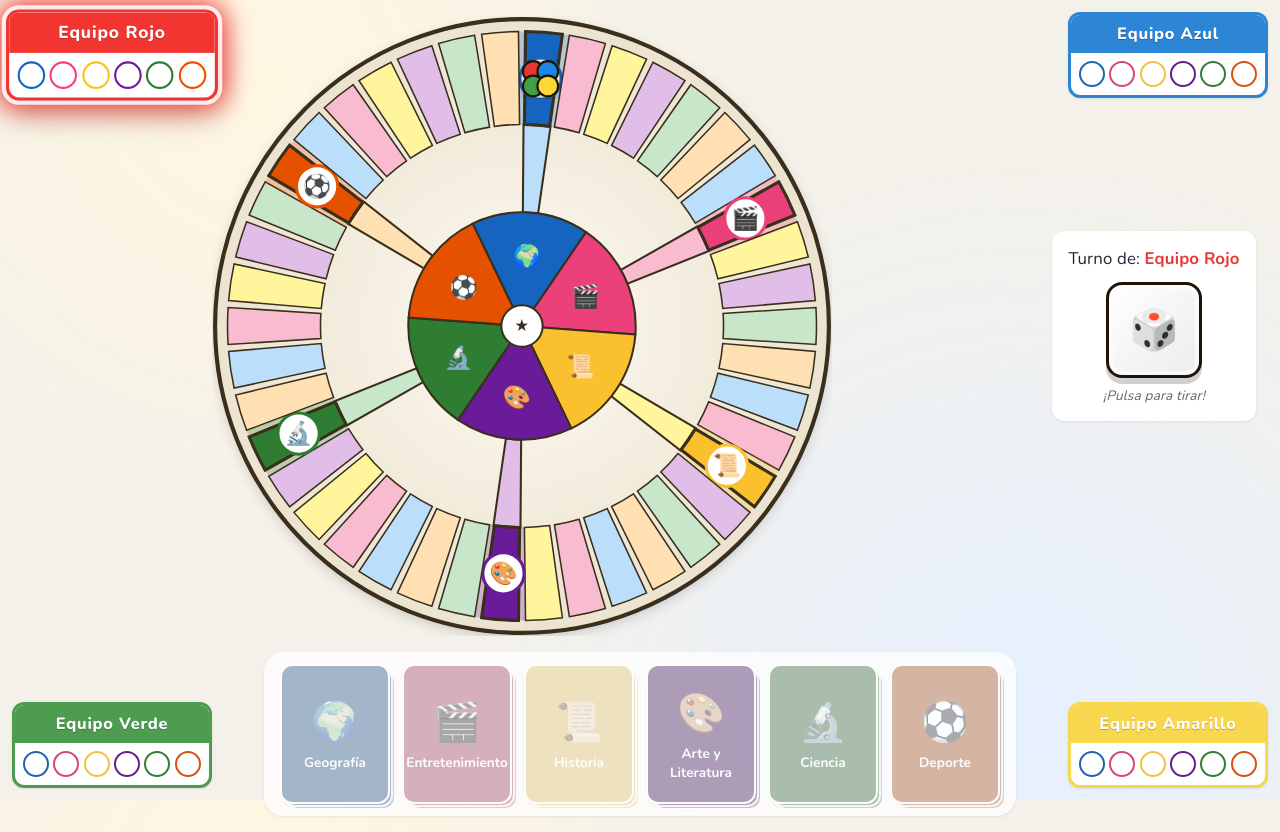
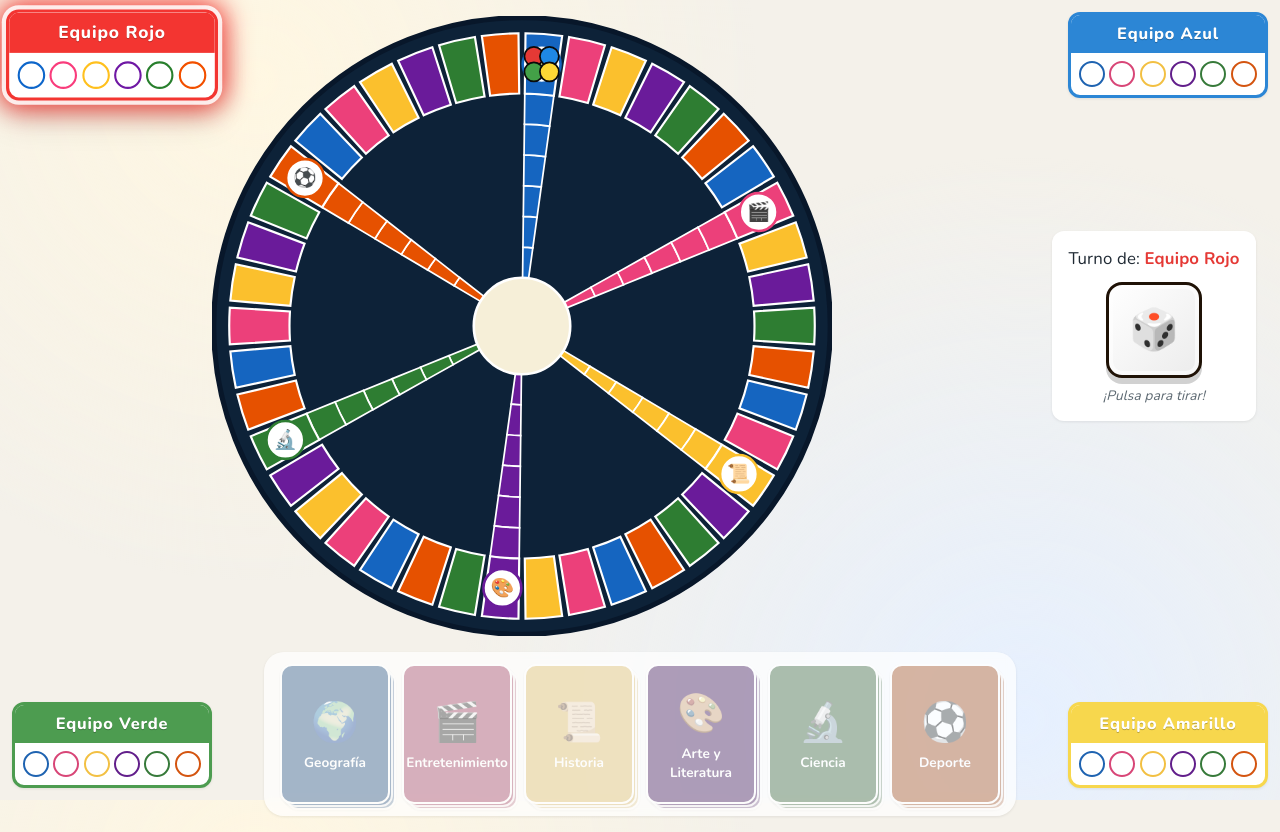
Before and after one commit to ngarderiu/Trivial, a React (Vite) app: page / in a window 1280 px wide. Both pictures are taken after a click on the button "Empezar partida". Built offline with nearby package versions, Linux system fonts and the light colour scheme.

Commit message:
fix: tablero rediseñado igual al Trivial clásico original

```diff
--- a/src/components/game/Board.jsx
+++ b/src/components/game/Board.jsx
@@ -1,93 +1,77 @@
-import { BOARD_POSITIONS, RING_LENGTH, CENTER_INDEX } from '../../constants/board.js';
+import {
+  BOARD_POSITIONS,
+  RING_LENGTH,
+  CENTER_INDEX,
+  SPOKE_CELLS
+} from '../../constants/board.js';
 import { CATEGORIES, CATEGORIES_BY_ID } from '../../constants/categories.js';
 
 // Tablero estilo Trivial Pursuit clásico:
-//   - anillo exterior con 42 casillas separadas con bordes definidos
-//   - 6 brazos radiales que conectan las sedes con el centro
-//   - centro con seis sectores ("quesitos de tarta"), uno por categoría
-//   - sedes destacadas con borde grueso y halo
+//   - fondo oscuro
+//   - anillo exterior con 42 casillas de colores (separadas por líneas claras)
+//   - 6 brazos radiales con 6 casillas cada uno, del color de la categoría
+//   - centro pequeño y neutro
 //
 // Props:
-//   - playerPositions: { [playerId]: index } (-1 = centro)
+//   - playerPositions: { [playerId]: index }   (-1 = centro)
 //   - players: [{ id, color, name }]
 //   - reachable: number[]
 //   - onCellClick: (index) => void
-export default function Board({ playerPositions = {}, players = [], reachable = [], onCellClick }) {
-  const size = 600;
+//   - renderToken: (player, idx) => ReactNode  ficha personalizada
+export default function Board({
+  playerPositions = {},
+  players = [],
+  reachable = [],
+  onCellClick,
+  renderToken
+}) {
+  const size = 720;
   const cx = size / 2;
   const cy = size / 2;
-  const ringOuter = 285;
-  const ringInner = 195;
-  const centerR = 110;
+  const ringOuter = 340;
+  const ringInner = 270;
+  const centerR = 56;
 
   const reachableSet = new Set(reachable);
   const sliceAngle = (Math.PI * 2) / RING_LENGTH;
+  const segmentLen = (ringInner - centerR) / SPOKE_CELLS;
 
-  // Path de una cuña anular entre dos ángulos
-  const wedgePath = (i, padRad = 0) => {
+  // Path de una cuña anular (a0..a1 radianes; r0..r1 radios)
+  const wedge = (a0, a1, r0, r1) => {
+    const x0o = cx + r1 * Math.cos(a0);
+    const y0o = cy + r1 * Math.sin(a0);
+    const x1o = cx + r1 * Math.cos(a1);
+    const y1o = cy + r1 * Math.sin(a1);
+    const x0i = cx + r0 * Math.cos(a0);
+    const y0i = cy + r0 * Math.sin(a0);
+    const x1i = cx + r0 * Math.cos(a1);
+    const y1i = cy + r0 * Math.sin(a1);
+    return `M ${x0o} ${y0o} A ${r1} ${r1} 0 0 1 ${x1o} ${y1o} L ${x1i} ${y1i} A ${r0} ${r0} 0 0 0 ${x0i} ${y0i} Z`;
+  };
+
+  const cellWedgePath = (i, padRad = 0) => {
     const a0 = i * sliceAngle - Math.PI / 2 + padRad;
     const a1 = (i + 1) * sliceAngle - Math.PI / 2 - padRad;
-    const x0o = cx + ringOuter * Math.cos(a0);
-    const y0o = cy + ringOuter * Math.sin(a0);
-    const x1o = cx + ringOuter * Math.cos(a1);
-    const y1o = cy + ringOuter * Math.sin(a1);
-    const x0i = cx + ringInner * Math.cos(a0);
-    const y0i = cy + ringInner * Math.sin(a0);
-    const x1i = cx + ringInner * Math.cos(a1);
-    const y1i = cy + ringInner * Math.sin(a1);
-    return `M ${x0o} ${y0o} A ${ringOuter} ${ringOuter} 0 0 1 ${x1o} ${y1o} L ${x1i} ${y1i} A ${ringInner} ${ringInner} 0 0 0 ${x0i} ${y0i} Z`;
+    return wedge(a0, a1, ringInner, ringOuter);
   };
 
-  // Centro de la casilla i (donde van las fichas)
+  // Casilla de un brazo (radial). catIdx 0..5; segIdx 0..5 (0=más cerca del centro)
+  const spokeCellPath = (catIdx, segIdx) => {
+    const sedeIndex = (catIdx * RING_LENGTH) / CATEGORIES.length; // 0,7,14,...
+    const a0 = sedeIndex * sliceAngle - Math.PI / 2 + 0.012;
+    const a1 = (sedeIndex + 1) * sliceAngle - Math.PI / 2 - 0.012;
+    const r0 = centerR + segIdx * segmentLen;
+    const r1 = centerR + (segIdx + 1) * segmentLen;
+    return wedge(a0, a1, r0, r1);
+  };
+
   const cellCenter = (i) => {
     const a = (i + 0.5) * sliceAngle - Math.PI / 2;
     const r = (ringOuter + ringInner) / 2;
     return { x: cx + r * Math.cos(a), y: cy + r * Math.sin(a) };
   };
 
-  // Path de un sector del centro (quesito) para cada categoría
-  const centerSlicePath = (i) => {
-    // Sector i (0..5) centrado en el ángulo de la sede de esa categoría
-    const sedeIndex = i * (RING_LENGTH / CATEGORIES.length); // 0,7,14,...
-    const aMid = (sedeIndex + 0.5) * sliceAngle - Math.PI / 2;
-    const a0 = aMid - Math.PI / CATEGORIES.length;
-    const a1 = aMid + Math.PI / CATEGORIES.length;
-    const x0 = cx + centerR * Math.cos(a0);
-    const y0 = cy + centerR * Math.sin(a0);
-    const x1 = cx + centerR * Math.cos(a1);
-    const y1 = cy + centerR * Math.sin(a1);
-    return `M ${cx} ${cy} L ${x0} ${y0} A ${centerR} ${centerR} 0 0 1 ${x1} ${y1} Z`;
-  };
-
-  // Posición del icono dentro del sector central
-  const centerIconPos = (i) => {
-    const sedeIndex = i * (RING_LENGTH / CATEGORIES.length);
-    const aMid = (sedeIndex + 0.5) * sliceAngle - Math.PI / 2;
-    const r = centerR * 0.62;
-    return { x: cx + r * Math.cos(aMid), y: cy + r * Math.sin(aMid) };
-  };
-
-  // Brazo radial: rectángulo desde el borde interno del anillo hasta el centro,
-  // pintado con un degradado entre dos colores adyacentes.
-  const spokePath = (i) => {
-    const sedeIndex = i * (RING_LENGTH / CATEGORIES.length);
-    const aMid = (sedeIndex + 0.5) * sliceAngle - Math.PI / 2;
-    // Anchura angular del brazo
-    const halfWidth = sliceAngle * 0.45;
-    const a0 = aMid - halfWidth;
-    const a1 = aMid + halfWidth;
-    const xOuter0 = cx + ringInner * Math.cos(a0);
-    const yOuter0 = cy + ringInner * Math.sin(a0);
-    const xOuter1 = cx + ringInner * Math.cos(a1);
-    const yOuter1 = cy + ringInner * Math.sin(a1);
-    const xInner0 = cx + centerR * Math.cos(a0);
-    const yInner0 = cy + centerR * Math.sin(a0);
-    const xInner1 = cx + centerR * Math.cos(a1);
-    const yInner1 = cy + centerR * Math.sin(a1);
-    return `M ${xOuter0} ${yOuter0} L ${xOuter1} ${yOuter1} L ${xInner1} ${yInner1} L ${xInner0} ${yInner0} Z`;
-  };
-
-  // Agrupar fichas por casilla para no superponerlas
+  // Agrupar fichas por casilla
   const fichasPorCasilla = {};
   for (const p of players) {
     const idx = playerPositions[p.id] ?? 0;
@@ -102,52 +86,64 @@ export default function Board({ playerPositions = {}, players = [], reachable =
       role="img"
       aria-label="Tablero de Trivial"
     >
-      <defs>
-        <radialGradient id="boardBg" cx="50%" cy="50%" r="60%">
-          <stop offset="0%" stopColor="#fdfaf2" />
-          <stop offset="100%" stopColor="#e8dfc9" />
-        </radialGradient>
-        <filter id="boardShadow" x="-10%" y="-10%" width="120%" height="120%">
-          <feDropShadow dx="0" dy="4" stdDeviation="6" floodOpacity="0.18" />
-        </filter>
-      </defs>
+      {/* Fondo oscuro del tablero */}
+      <circle cx={cx} cy={cy} r={ringOuter + 18} fill="#0d2238" />
+      <circle
+        cx={cx}
+        cy={cy}
+        r={ringOuter + 18}
+        fill="none"
+        stroke="#08172a"
+        strokeWidth={6}
+      />
 
-      {/* Fondo circular del tablero */}
-      <circle cx={cx} cy={cy} r={ringOuter + 12} fill="url(#boardBg)" filter="url(#boardShadow)" />
-      <circle cx={cx} cy={cy} r={ringOuter + 12} fill="none" stroke="#3a2e1c" strokeWidth={4} />
-
-      {/* Brazos radiales (van detrás del anillo y conectan con el centro) */}
-      {CATEGORIES.map((cat, i) => (
-        <path key={`spoke-${cat.id}`} d={spokePath(i)} fill={cat.bgColor} stroke="#3a2e1c" strokeWidth={2} />
+      {/* Brazos: 6 categorías × 6 casillas */}
+      {CATEGORIES.map((cat, catIdx) => (
+        <g key={`spoke-${cat.id}`}>
+          {Array.from({ length: SPOKE_CELLS }).map((_, segIdx) => (
+            <path
+              key={segIdx}
+              d={spokeCellPath(catIdx, segIdx)}
+              fill={cat.color}
+              stroke="#ffffff"
+              strokeWidth={2}
+            />
+          ))}
+        </g>
       ))}
 
-      {/* Anillo de casillas */}
+      {/* Anillo exterior: 42 casillas */}
       {BOARD_POSITIONS.map((cell) => {
         const cat = CATEGORIES_BY_ID[cell.category];
         const isReachable = reachableSet.has(cell.index);
         const center = cellCenter(cell.index);
         return (
           <g key={cell.index} className={isReachable ? 'is-reachable' : ''}>
-            {/* Halo de sede */}
-            {cell.isHQ && (
-              <path
-                d={wedgePath(cell.index, -0.012)}
-                fill={cat?.color}
-                opacity="0.25"
-              />
-            )}
             <path
-              d={wedgePath(cell.index, 0.012)}
-              fill={cell.isHQ ? cat?.color : cat?.bgColor || '#eee'}
-              stroke="#3a2e1c"
-              strokeWidth={cell.isHQ ? 3 : 1.5}
+              d={cellWedgePath(cell.index, 0.012)}
+              fill={cat?.color || '#777'}
+              stroke="#ffffff"
+              strokeWidth={2.5}
               onClick={() => onCellClick?.(cell.index)}
               style={{ cursor: isReachable ? 'pointer' : 'default' }}
             />
             {cell.isHQ && (
               <>
-                <circle cx={center.x} cy={center.y} r={20} fill="#fff" stroke={cat?.color} strokeWidth={3} />
-                <text x={center.x} y={center.y + 7} textAnchor="middle" fontSize="22">
+                <circle
+                  cx={center.x}
+                  cy={center.y}
+                  r={22}
+                  fill="#ffffff"
+                  stroke={cat?.color}
+                  strokeWidth={3}
+                />
+                <text
+                  x={center.x}
+                  y={center.y + 7}
+                  textAnchor="middle"
+                  fontSize="22"
+                  style={{ pointerEvents: 'none' }}
+                >
                   {cat?.icon}
                 </text>
               </>
@@ -156,9 +152,9 @@ export default function Board({ playerPositions = {}, players = [], reachable =
               <circle
                 cx={center.x}
                 cy={center.y}
-                r={22}
-                fill="rgba(255,255,200,0.45)"
-                stroke="#222"
+                r={20}
+                fill="rgba(255,255,200,0.55)"
+                stroke="#fff8a0"
                 strokeWidth={2}
                 strokeDasharray="4 3"
                 onClick={() => onCellClick?.(cell.index)}
@@ -169,61 +165,47 @@ export default function Board({ playerPositions = {}, players = [], reachable =
         );
       })}
 
-      {/* Centro: 6 quesitos coloreados como tarta */}
+      {/* Centro: pequeño círculo neutro */}
       <g
         className="board__center"
         onClick={() => onCellClick?.(CENTER_INDEX)}
         style={{ cursor: 'pointer' }}
       >
-        {CATEGORIES.map((cat, i) => (
-          <path
-            key={`slice-${cat.id}`}
-            d={centerSlicePath(i)}
-            fill={cat.color}
-            stroke="#3a2e1c"
-            strokeWidth={2}
-          />
-        ))}
-        {CATEGORIES.map((cat, i) => {
-          const p = centerIconPos(i);
-          return (
-            <text
-              key={`center-icon-${cat.id}`}
-              x={p.x}
-              y={p.y + 8}
-              textAnchor="middle"
-              fontSize="22"
-              fill="#fff"
-              style={{ pointerEvents: 'none' }}
-            >
-              {cat.icon}
-            </text>
-          );
-        })}
-        {/* Disco interior para enmarcar */}
-        <circle cx={cx} cy={cy} r={20} fill="#fff" stroke="#3a2e1c" strokeWidth={2} />
-        <text x={cx} y={cy + 5} textAnchor="middle" fontSize="14" fontWeight="700" fill="#3a2e1c">
-          ★
-        </text>
+        <circle
+          cx={cx}
+          cy={cy}
+          r={centerR}
+          fill="#f6efd8"
+          stroke="#ffffff"
+          strokeWidth={3}
+        />
       </g>
 
-      {/* Fichas de jugadores */}
+      {/* Fichas (renderizadas por el padre con renderToken o círculo simple) */}
       {Object.entries(fichasPorCasilla).map(([idxStr, list]) => {
         const idx = Number(idxStr);
         const center = idx === CENTER_INDEX ? { x: cx, y: cy } : cellCenter(idx);
         return list.map((p, i) => {
-          const offsetX = (i % 2) * 14 - 7;
-          const offsetY = Math.floor(i / 2) * 14 - 7;
+          const offsetX = (i % 2) * 18 - 9;
+          const offsetY = Math.floor(i / 2) * 18 - 9;
+          const tx = center.x + offsetX;
+          const ty = center.y + offsetY;
+          if (renderToken) {
+            return (
+              <g key={`${p.id}-${idx}`} transform={`translate(${tx} ${ty})`}>
+                {renderToken(p, idx)}
+              </g>
+            );
+          }
           return (
             <circle
               key={`${p.id}-${idx}`}
-              cx={center.x + offsetX}
-              cy={center.y + offsetY}
-              r={10}
+              cx={tx}
+              cy={ty}
+              r={11}
               fill={p.color}
-              stroke="#1f1206"
+              stroke="#0a0a0a"
               strokeWidth={2}
-              filter="url(#boardShadow)"
             >
               <title>{p.name}</title>
             </circle>
--- a/src/constants/board.js
+++ b/src/constants/board.js
@@ -34,6 +34,7 @@ export const BOARD_POSITIONS = Array.from({ length: RING_SIZE }, (_, i) => {
 
 export const CENTER_INDEX = -1; // valor especial para el centro
 export const RING_LENGTH = RING_SIZE;
+export const SPOKE_CELLS = 6; // casillas por brazo (decorativas, no transitables)
 
 // Dado: 1..6
 export const DICE_MIN = 1;
```
